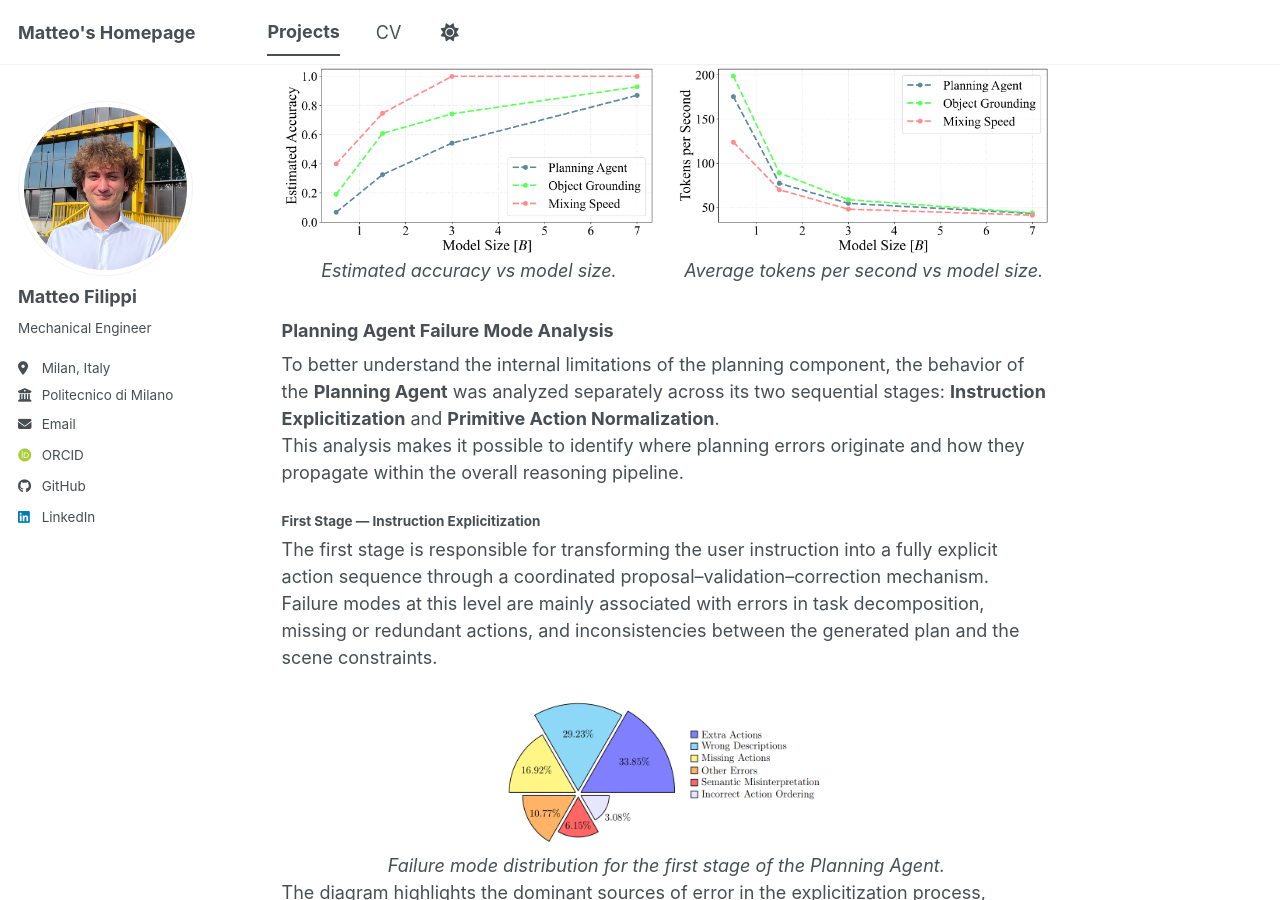
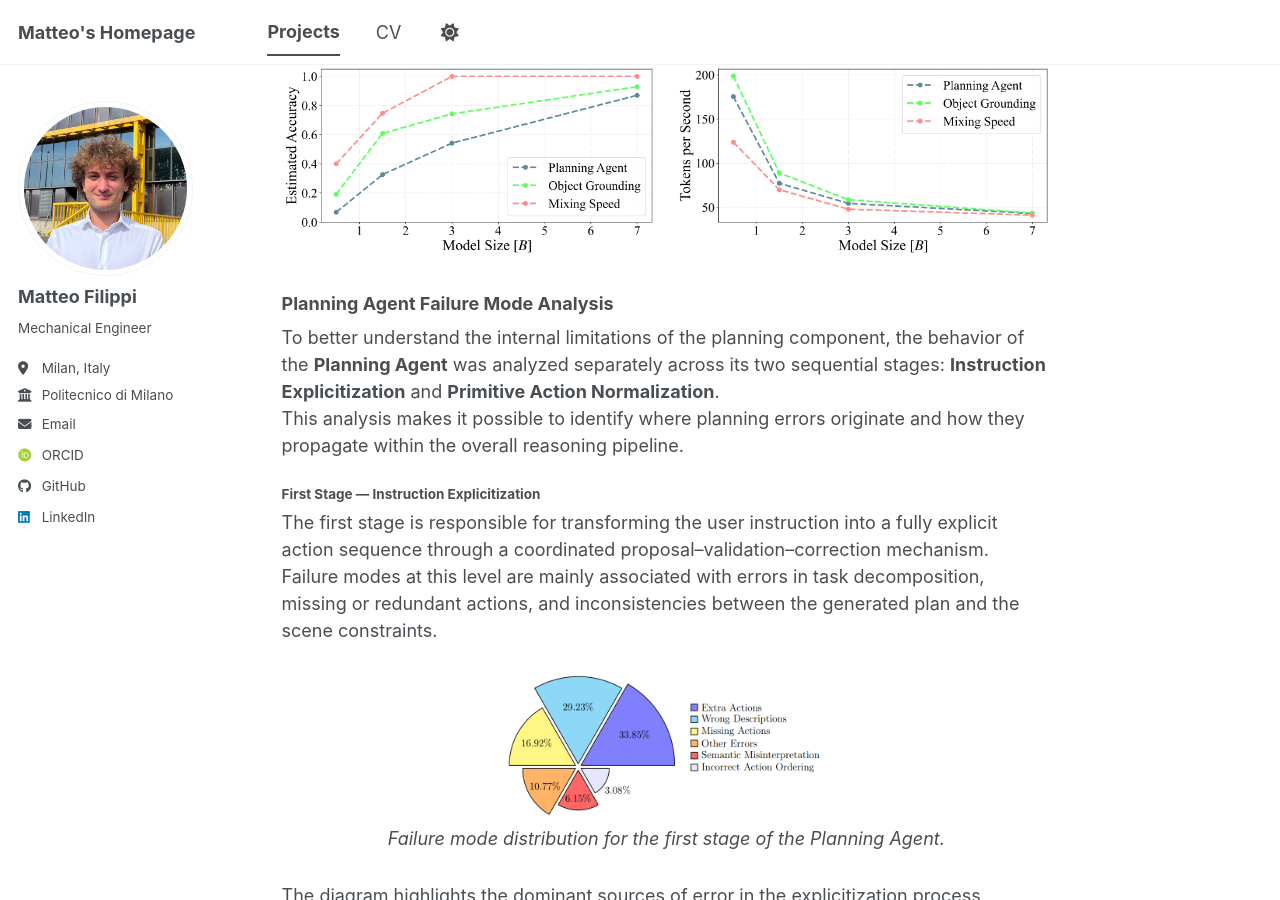
Before and after one commit to MFilippi01/MFilippi01.github.io, a Jekyll site: the page built from _projects/2026-03-robot-multi-agent-framework.md, in a window 1280 px wide and 900 px high, scrolled down 9227 px. Built offline with Jekyll 4.4.1, drawn with Linux system fonts in a browser that asks for light colours; some web fonts are replaced; a script bundle is joined from its source files by our own code; library files that are not in the unit come from our copies.

```diff
--- a/_projects/2026-03-robot-multi-agent-framework.md
+++ b/_projects/2026-03-robot-multi-agent-framework.md
@@ -203,14 +203,10 @@
 
 <div style="text-align: center;">
 <img src="/images/accuracy_vs_model_size.png" width="450">
-<br>
-<em>Estimated accuracy vs model size.</em>
 </div>
 
 <div style="text-align: center;">
 <img src="/images/tokens_vs_model_size.png" width="450">
-<br>
-<em>Average tokens per second vs model size.</em>
 </div>
 
 </div>
@@ -225,7 +221,7 @@
 The first stage is responsible for transforming the user instruction into a fully explicit action sequence through a coordinated proposal–validation–correction mechanism.
 Failure modes at this level are mainly associated with errors in task decomposition, missing or redundant actions, and inconsistencies between the generated plan and the scene constraints.
 
-<div style="text-align: center;">
+<div style="text-align: center; margin-bottom: 30px;">
 <img src="/images/first_stage_failure_modes.PNG" width="500">
 <br>
 <em>Failure mode distribution for the first stage of the Planning Agent.</em>
@@ -238,7 +234,7 @@
 The second stage refines the explicit plan by converting each action sequence into a normalized representation compliant with the action schema defined in the configuration file.
 At this level, failure modes are primarily related to formatting inconsistencies, incorrect action canonicalization, and incompatibilities with the admissible primitive action set.
 
-<div style="text-align: center;">
+<div style="text-align: center; margin-bottom: 30px;">
 <img src="/images/second_stage_failure_modes.PNG" width="500">
 <br>
 <em>Failure mode distribution for the second stage of the Planning Agent.</em>
```
